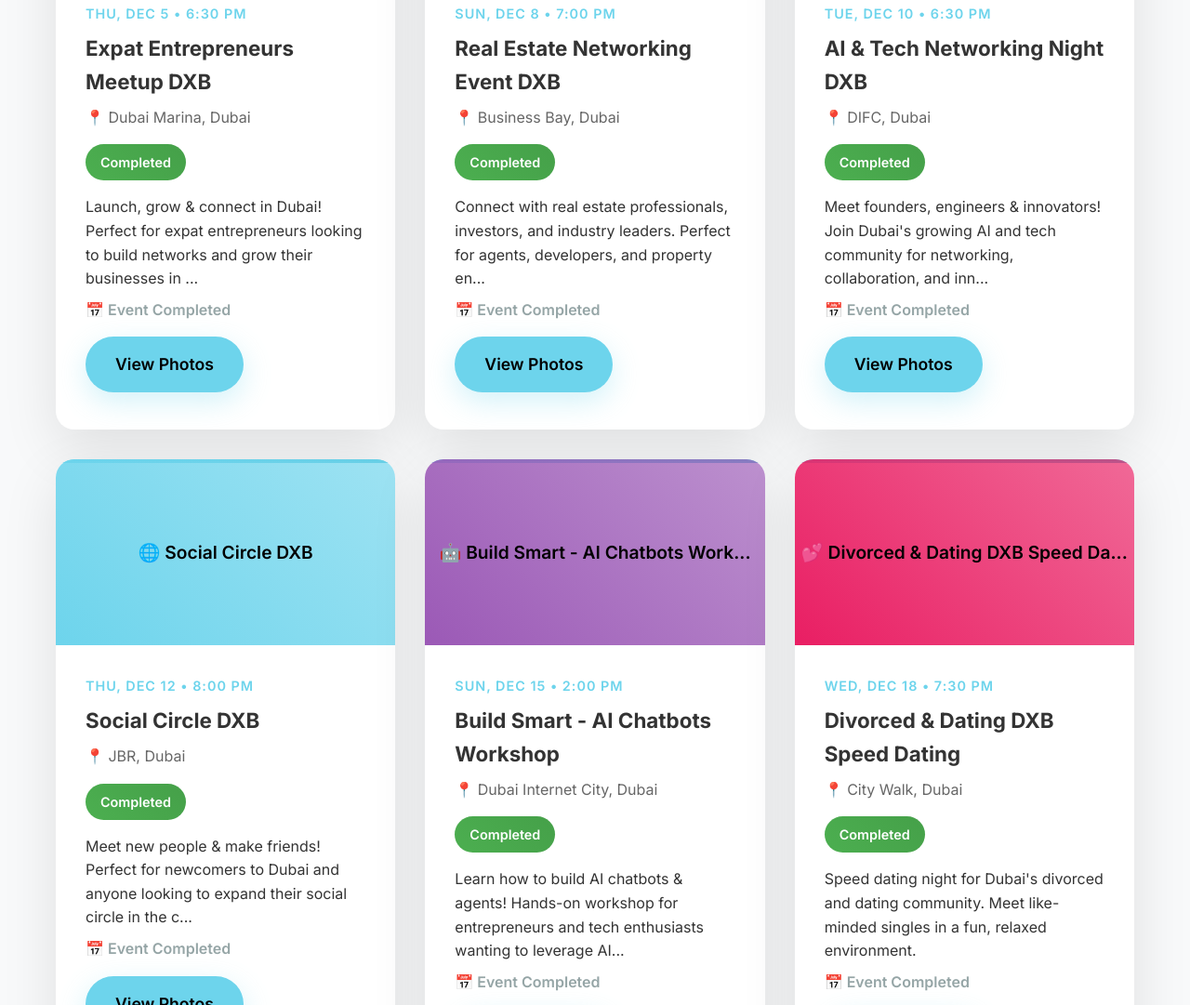
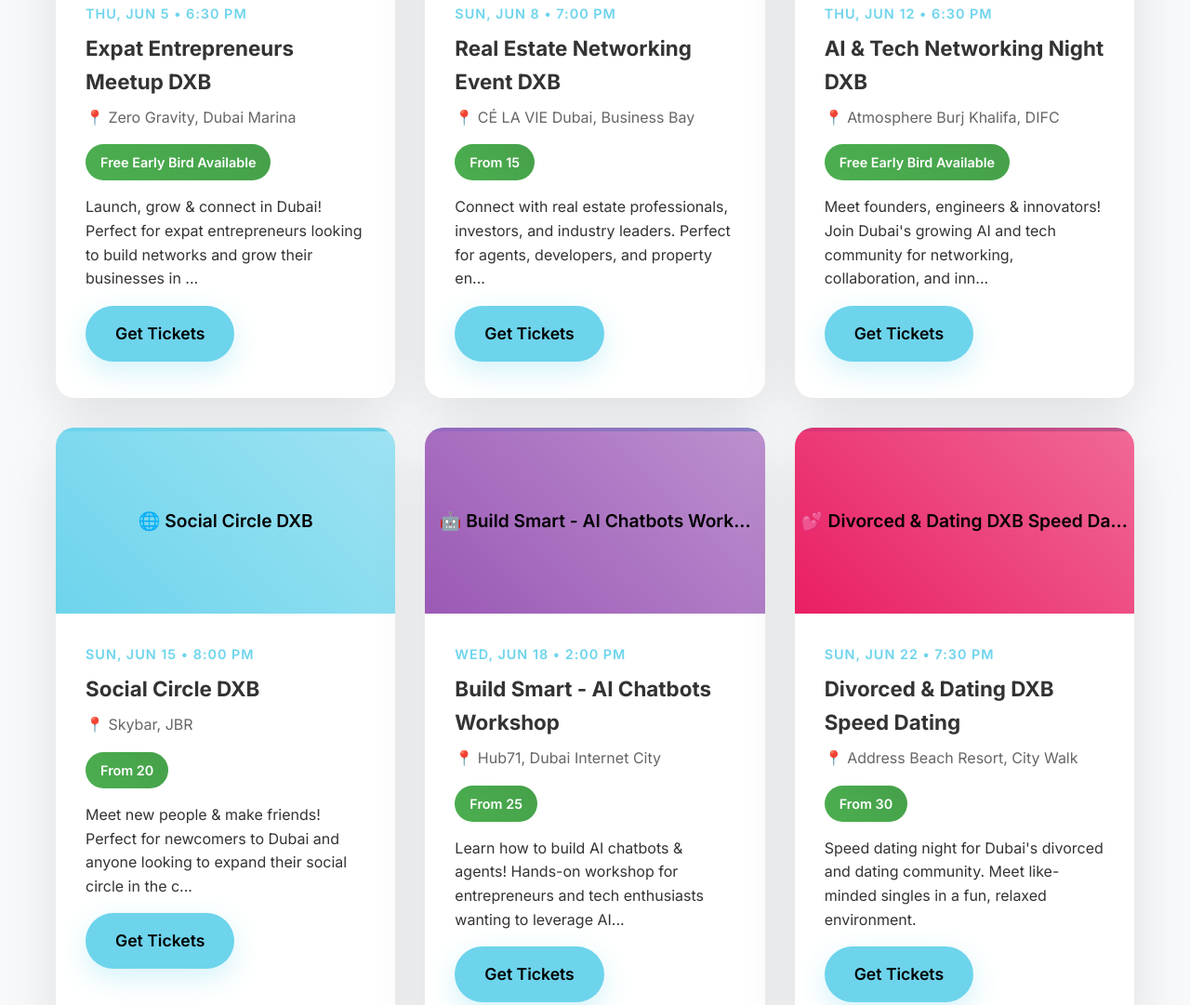
Before and after one commit to jameserdogan/prolink-events, a website: page index.html in a window 1280 px wide. Shown: the part 1510-2591 px from the top of the page at 93% size. Drawn offline with Linux system fonts and the light colour scheme.

Commit message:
Update index.html

```diff
--- a/index.html
+++ b/index.html
@@ -890,7 +890,7 @@
         <div class="container">
             <h2 class="section-title scroll-fade">Upcoming Events</h2>
             <div class="events-grid">
-                <!-- Events will be loaded dynamically -->
+                <!-- Events will be loaded dynamically via JavaScript -->
                 <div style="grid-column: 1 / -1; text-align: center; padding: 2rem;">
                     <div class="loading"></div>
                     <p style="margin-top: 1rem; color: #666;">Loading amazing events...</p>
@@ -1157,12 +1157,12 @@
             console.log('🎯 Loading ProLink events...');
 
             try {
-                // Real events data (you can update this with your actual Eventbrite API)
+                // Real events data with current 2025 dates
                 const realEvents = [
                     {
                         name: { text: "Expat Entrepreneurs Meetup DXB" },
-                        start: { local: "2024-12-05T18:30:00" },
-                        venue: { name: "Dubai Marina", address: { city: "Dubai" } },
+                        start: { local: "2025-06-05T18:30:00" },
+                        venue: { name: "Zero Gravity", address: { city: "Dubai Marina" } },
                         description: { text: "Launch, grow & connect in Dubai! Perfect for expat entrepreneurs looking to build networks and grow their businesses in the UAE." },
                         url: "https://www.eventbrite.co.uk/e/expat-entrepreneurs-meetup-dxb-launch-grow-connect-in-dubai-tickets-1338442711179",
                         eventType: "entrepreneur",
@@ -1174,8 +1174,8 @@
                     },
                     {
                         name: { text: "Real Estate Networking Event DXB" },
-                        start: { local: "2024-12-08T19:00:00" },
-                        venue: { name: "Business Bay", address: { city: "Dubai" } },
+                        start: { local: "2025-06-08T19:00:00" },
+                        venue: { name: "CÉ LA VIE Dubai", address: { city: "Business Bay" } },
                         description: { text: "Connect with real estate professionals, investors, and industry leaders. Perfect for agents, developers, and property enthusiasts." },
                         url: "https://www.eventbrite.co.uk/e/real-estate-networking-event-dxb-tickets-1376583421069",
                         eventType: "realestate",
@@ -1187,8 +1187,8 @@
                     },
                     {
                         name: { text: "AI & Tech Networking Night DXB" },
-                        start: { local: "2024-12-10T18:30:00" },
-                        venue: { name: "DIFC", address: { city: "Dubai" } },
+                        start: { local: "2025-06-12T18:30:00" },
+                        venue: { name: "Atmosphere Burj Khalifa", address: { city: "DIFC" } },
                         description: { text: "Meet founders, engineers & innovators! Join Dubai's growing AI and tech community for networking, collaboration, and innovation." },
                         url: "https://www.eventbrite.co.uk/e/ai-tech-networking-night-dxb-meet-founders-engineers-innovators-tickets-1338309432539",
                         eventType: "tech",
@@ -1200,8 +1200,8 @@
                     },
                     {
                         name: { text: "Social Circle DXB" },
-                        start: { local: "2024-12-12T20:00:00" },
-                        venue: { name: "JBR", address: { city: "Dubai" } },
+                        start: { local: "2025-06-15T20:00:00" },
+                        venue: { name: "Skybar", address: { city: "JBR" } },
                         description: { text: "Meet new people & make friends! Perfect for newcomers to Dubai and anyone looking to expand their social circle in the city." },
                         url: "https://www.eventbrite.co.uk/e/social-circle-dxb-meet-new-people-make-friends-tickets-1376693680859",
                         eventType: "social",
@@ -1213,8 +1213,8 @@
                     },
                     {
                         name: { text: "Build Smart - AI Chatbots Workshop" },
-                        start: { local: "2024-12-15T14:00:00" },
-                        venue: { name: "Dubai Internet City", address: { city: "Dubai" } },
+                        start: { local: "2025-06-18T14:00:00" },
+                        venue: { name: "Hub71", address: { city: "Dubai Internet City" } },
                         description: { text: "Learn how to build AI chatbots & agents! Hands-on workshop for entrepreneurs and tech enthusiasts wanting to leverage AI." },
                         url: "https://www.eventbrite.co.uk/e/build-smart-learn-how-to-build-ai-chatbots-agents-tickets-1343683195609",
                         eventType: "workshop",
@@ -1226,8 +1226,8 @@
                     },
                     {
                         name: { text: "Divorced & Dating DXB Speed Dating" },
-                        start: { local: "2024-12-18T19:30:00" },
-                        venue: { name: "City Walk", address: { city: "Dubai" } },
+                        start: { local: "2025-06-22T19:30:00" },
+                        venue: { name: "Address Beach Resort", address: { city: "City Walk" } },
                         description: { text: "Speed dating night for Dubai's divorced and dating community. Meet like-minded singles in a fun, relaxed environment." },
                         url: "https://www.eventbrite.co.uk/e/divorced-dating-dxb-speed-dating-night-tickets-1349748707719",
                         eventType: "dating",
@@ -1252,7 +1252,7 @@
             const sampleEvents = [
                 {
                     name: { text: "Entrepreneur & Real Estate Networking Night" },
-                    start: { local: "2024-12-15T19:00:00" },
+                    start: { local: "2025-06-10T19:00:00" },
                     venue: { name: "Zero Gravity", address: { city: "Dubai Marina" } },
                     description: { text: "Connect with fellow entrepreneurs and real estate professionals in Dubai's most stunning waterfront location." },
                     url: "https://www.eventbrite.com/o/prolink-events-90328674763",
@@ -1265,7 +1265,7 @@
                 },
                 {
                     name: { text: "AI & Tech Community Mixer" },
-                    start: { local: "2024-12-18T18:30:00" },
+                    start: { local: "2025-06-14T18:30:00" },
                     venue: { name: "CÉ LA VIE Dubai", address: { city: "Business Bay" } },
                     description: { text: "Join Dubai's growing AI and tech community. Share ideas, collaborate, and connect with like-minded innovators." },
                     url: "https://www.eventbrite.com/o/prolink-events-90328674763",
@@ -1278,7 +1278,7 @@
                 },
                 {
                     name: { text: "Social Circle Saturday" },
-                    start: { local: "2024-12-22T20:00:00" },
+                    start: { local: "2025-06-21T20:00:00" },
                     venue: { name: "Atmosphere Burj Khalifa", address: { city: "Downtown Dubai" } },
                     description: { text: "Meet new friends and expand your social circle at the world's highest lounge. Perfect for newcomers to Dubai!" },
                     url: "https://www.eventbrite.com/o/prolink-events-90328674763",
@@ -1385,7 +1385,7 @@
                 }
             }
 
-            // Check availability
+            // Check availability - only change display for sold out or past events
             let availabilityText = '';
             let ticketText = 'Get Tickets';
 
@@ -1401,13 +1401,14 @@
                 } else if (available <= 10 && available > 0) {
                     availabilityText = `<div style="color: #f39c12; font-weight: 600; margin-top: 0.5rem;">⚡ Only ${available} spots left!</div>`;
                     priceClass = 'price-tag limited-tag';
+                    // Keep priceDisplay as "Tickets Available"
                 }
             }
 
             // Check if event is in the past
             if (!isUpcoming) {
                 availabilityText = '<div style="color: #95a5a6; font-weight: 600; margin-top: 0.5rem;">📅 Event Completed</div>';
-                priceDisplay = 'Completed';
+                priceDisplay = 'Event Completed';
                 ticketText = 'View Photos';
             }
 
@@ -1442,10 +1443,33 @@
             `;
         }
 
-        // Initialize everything
+        // Force refresh of events display
+        function forceRefreshEvents() {
+            console.log('🔄 Force refreshing events...');
+            const eventsGrid = document.querySelector('.events-grid');
+            if (eventsGrid) {
+                eventsGrid.innerHTML = `
+                    <div style="grid-column: 1 / -1; text-align: center; padding: 2rem;">
+                        <div class="loading"></div>
+                        <p style="margin-top: 1rem; color: #666;">Loading events with correct pricing...</p>
+                    </div>
+                `;
+
+                // Wait a moment then load events
+                setTimeout(() => {
+                    loadEventbriteEvents();
+                }, 1000);
+            }
+        }
+
+        // Initialize everything and force refresh
         document.addEventListener('DOMContentLoaded', () => {
             console.log('🎉 ProLink Events website loaded!');
-            loadEventbriteEvents();
+
+            // Force a complete refresh of events
+            setTimeout(() => {
+                forceRefreshEvents();
+            }, 500);
 
             // Add some loading delay for better UX
             setTimeout(() => {
@@ -1454,7 +1478,7 @@
                         el.classList.add('visible');
                     }
                 });
-            }, 500);
+            }, 1500);
         });
 
         // Analytics tracking (replace with your Google Analytics ID)
```
